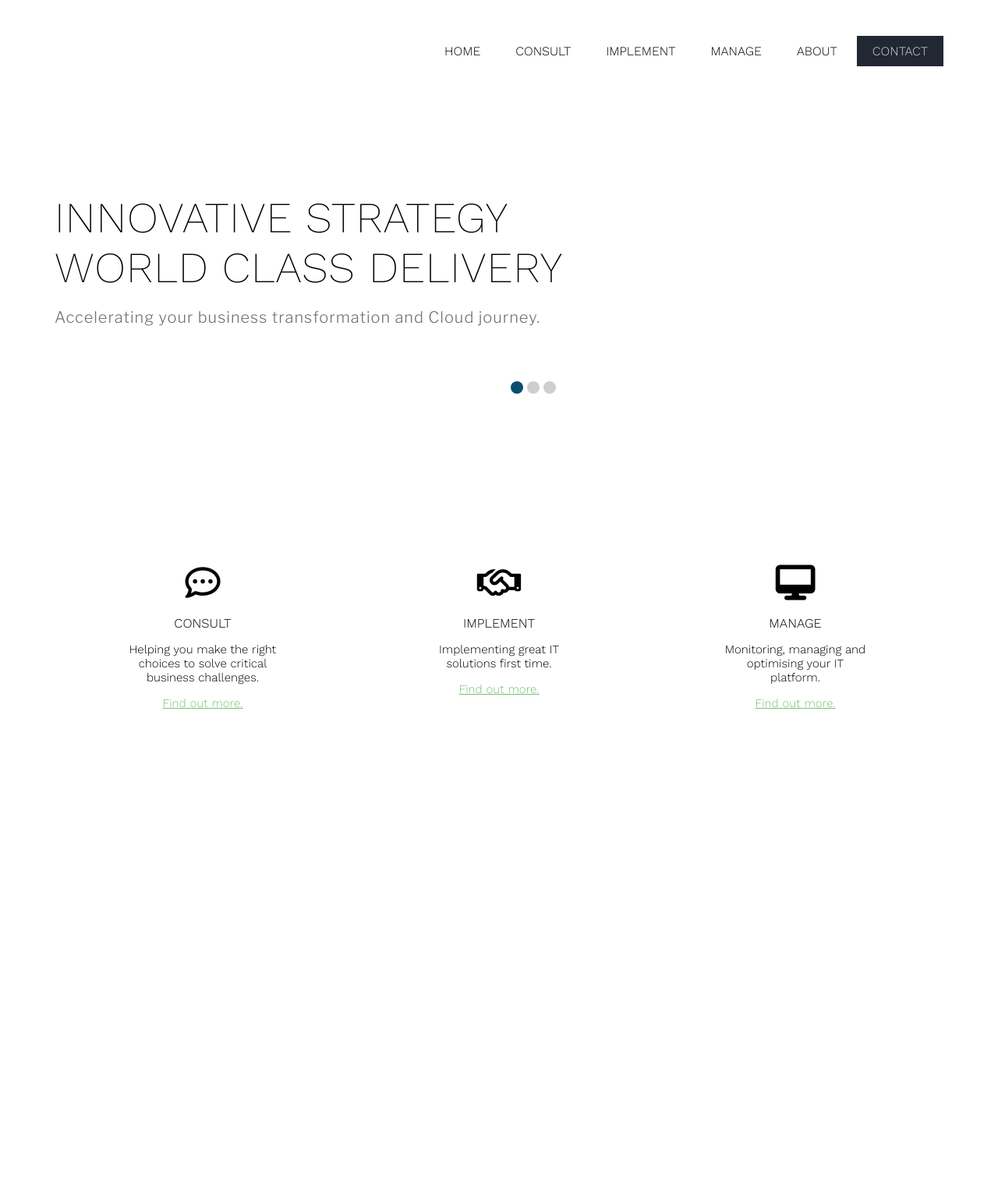
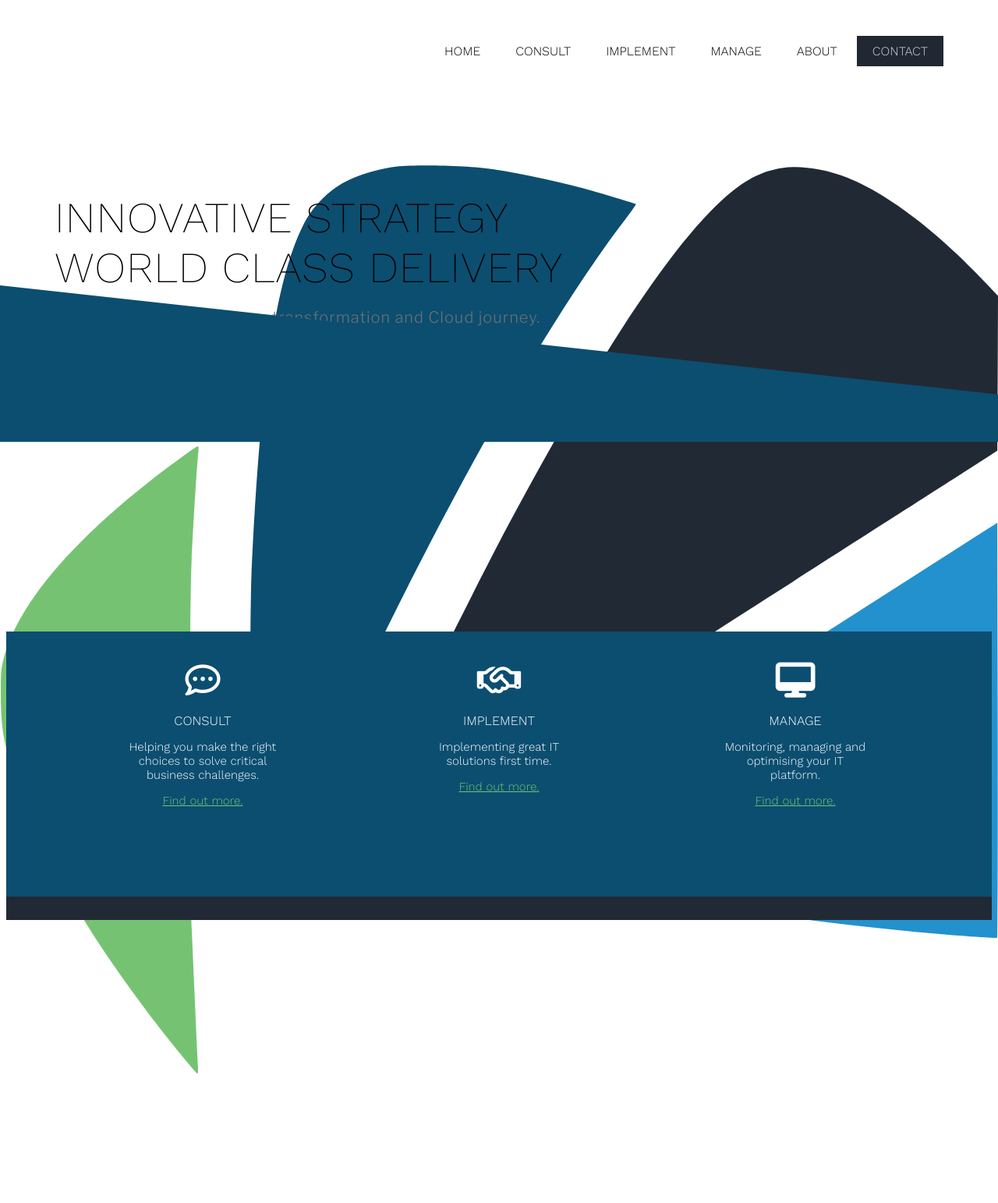
Before and after one commit to Allans-dev/Practice-web-site, a PHP site: page / in a window 1280 px wide. Shown: the whole page at 78% size. Before the commit the page ends 909 px from the top, so only its background shows below. Run offline with PHP 8.4, Linux system fonts and the light colour scheme; some libraries are stand-ins or nearby versions.

Commit message:
working on images commit
 - possible need to rework background of services.
 - still need to resize svg imgs
 - otherwise svgs are finished

```diff
--- a/index.html
+++ b/index.html
@@ -35,6 +35,10 @@
         </div>
     </div>
 
+    <img class="logo" alt="logo" src="imgs/logo.svg">
+
+    <img class="slope" alt="slope" src="imgs/slope.svg">
+
     <div class="services-background">
         <div class="row">
             <div class="services">
@@ -60,5 +64,8 @@
         </div>
     </div>
 
+    <div class="footer">
+    </div>
+
 </body>
 </html>
--- a/style/main.css
+++ b/style/main.css
@@ -1,3 +1,9 @@
+/* ---------------
+COLOURS
+----------------*/
+/* ---------------
+GRID
+----------------*/
 /*-------------------------------
 GLOBAL
 --------------------------------*/
@@ -8,7 +14,8 @@ body {
 
 a {
   text-decoration: none;
-  color: inherit; }
+  color: inherit;
+  cursor: pointer; }
 
 .row {
   max-width: 1140px;
@@ -65,7 +72,7 @@ TITLE
     position: relative;
     text-align: right;
     left: -50px;
-    margin-top: 70px;
+    margin-top: 50px;
     width: calc(58.3333333333% - 31.6666666667px);
     float: left;
     margin-left: 20px; }
@@ -73,7 +80,7 @@ TITLE
       list-style: none;
       display: inline-flex;
       background-color: #cecece;
-      padding: 8px;
+      padding: 7px;
       border-radius: 50%; }
     .title ul li:first-of-type {
       background-color: #0b4e70; }
@@ -82,7 +89,10 @@ TITLE
 SERVICES
 --------------------------------*/
 .services {
-  margin-top: 200px;
+  position: relative;
+  z-index: 100;
+  color: white;
+  margin-top: 40px;
   width: calc(100%);
   float: left;
   margin-left: 0px; }
@@ -117,4 +127,33 @@ SERVICES
     float: left;
     margin-left: 0px; }
 
+/*-------------------------------
+BACKGROUND
+--------------------------------*/
+.logo {
+  position: absolute;
+  right: 0;
+  z-index: -100; }
+
+.slope {
+  position: absolute;
+  left: -5px;
+  top: -120px;
+  z-index: 100; }
+
+.services-background {
+  position: relative;
+  margin-top: 600px;
+  background-color: #0b4e70;
+  height: 340px;
+  width: 100%;
+  z-index: -100; }
+
+.footer {
+  position: relative;
+  background-color: #212934;
+  height: 30px;
+  width: 100%;
+  margin-bottom: 120px; }
+
 /*# sourceMappingURL=main.css.map */
--- a/style/main.scss
+++ b/style/main.scss
@@ -14,6 +14,7 @@ body {
 a {
     text-decoration: none;
     color: inherit;
+    cursor: pointer;
 }
 
 .row {
@@ -82,18 +83,18 @@ TITLE
         position: relative;
         text-align: right;
         left: -50px;
-        margin-top: 70px;
+        margin-top: 50px;
         @include grid-column(7);
 
         li {
             list-style: none;
             display: inline-flex;
             background-color: rgb(206,206,206);
-            padding: 8px;
+            padding: 7px;
             border-radius: 50%;
         }
 
-        li:first-of-type { background-color: rgb(11,78,112); }
+        li:first-of-type { background-color: $blue; }
 
     }
 }
@@ -103,7 +104,10 @@ SERVICES
 --------------------------------*/
 
 .services {
-    margin-top: 200px;
+    position: relative;
+    z-index: 100;
+    color: white;
+    margin-top: 40px;
     @include grid-column(12, $services-grid);
 
     div {
@@ -135,3 +139,37 @@ SERVICES
         @include grid-column(2, $services-grid);
     }
 }
+
+/*-------------------------------
+BACKGROUND
+--------------------------------*/
+
+.logo {
+    position: absolute;
+    right: 0;
+    z-index: -100;
+}
+
+.slope {
+    position: absolute;
+    left: -5px;
+    top: -120px;
+    z-index: 100;
+}
+
+.services-background {
+    position: relative;
+    margin-top: 600px;
+    background-color: $blue;
+    height: 340px;
+    width: 100%;
+    z-index: -100;
+}
+
+.footer {
+    position: relative;
+    background-color: $darkBlue;
+    height: 30px;
+    width: 100%;
+    margin-bottom: 120px;
+}
--- a/style/variables.scss
+++ b/style/variables.scss
@@ -1,4 +1,19 @@
 @import "neat";
+
+/* ---------------
+COLOURS
+----------------*/
+
+$blue: rgb(11,78,112);
+$darkBlue: rgb(33, 41, 52);
+$lightBlue: rgb(35, 145, 205);
+$green: rgb(117, 195, 114);
+
+
+
+/* ---------------
+GRID
+----------------*/
 
 $nav-grid: (
     columns: 12,
```
Also changed, not shown: README.md, imgs/logo.svg (added), imgs/slope.svg (added), imgs/smartvector.png (deleted), imgs/unedited-slope.png (added), 1 other file.
